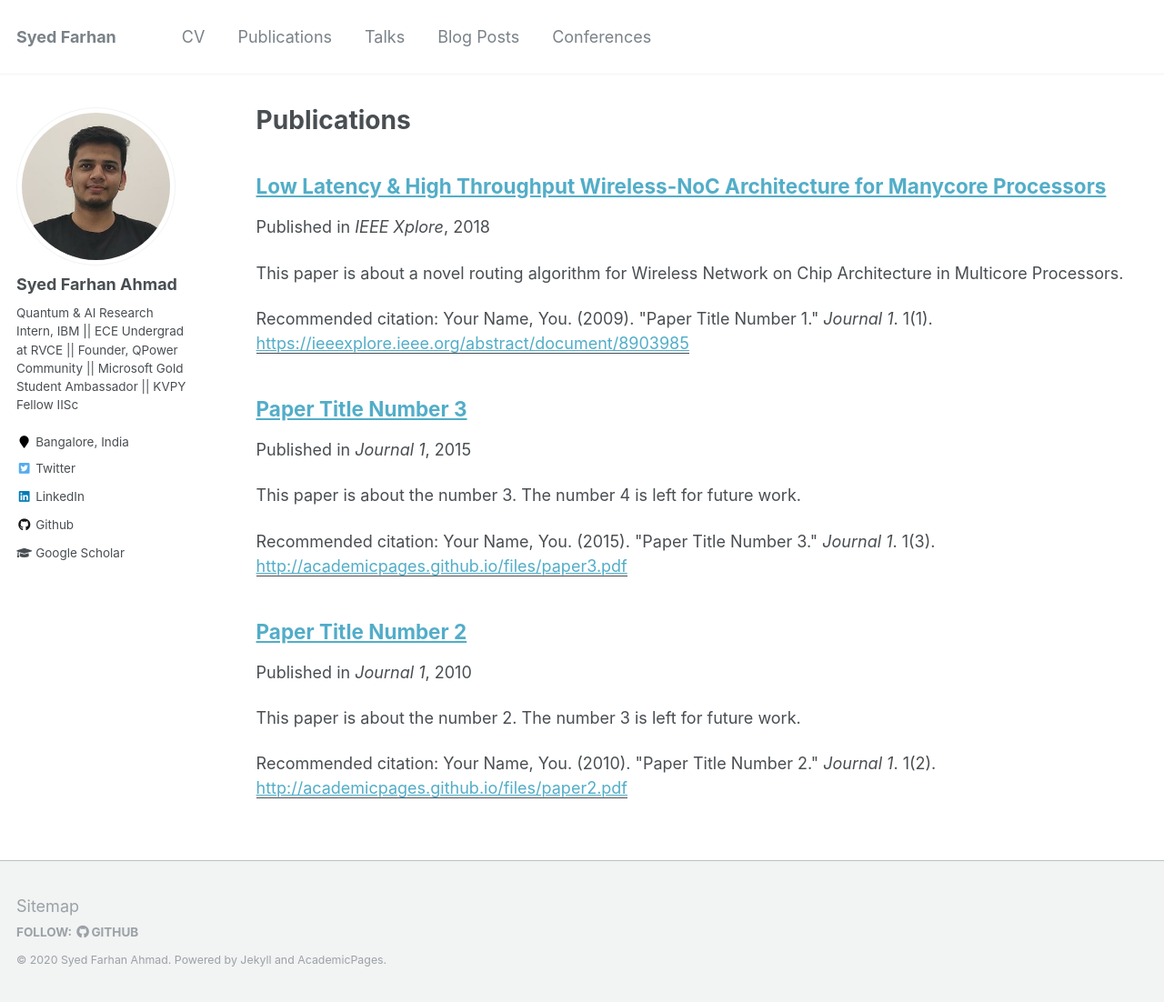
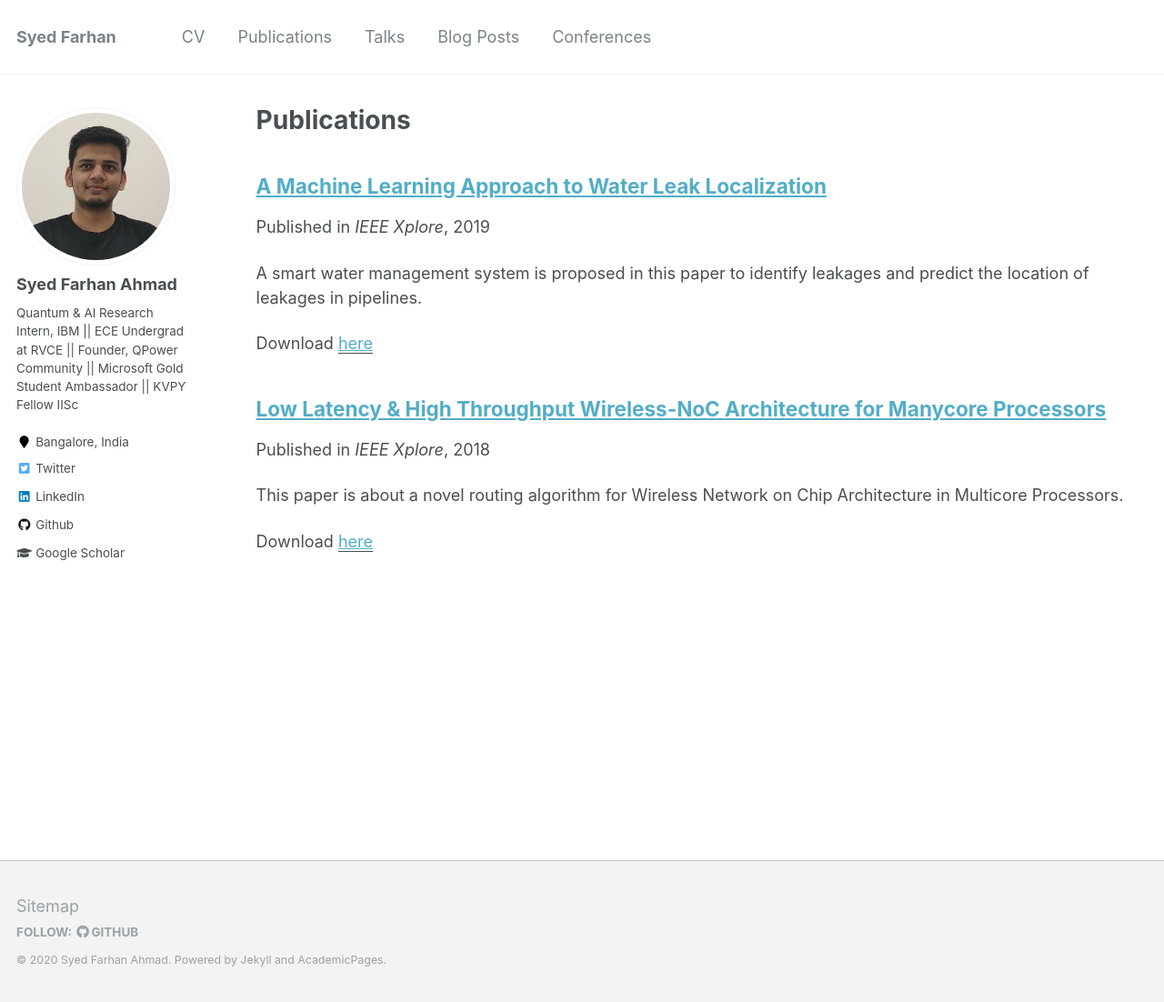
Before and after one commit to born-2learn/born-2learn.github.io, a Jekyll site: the page built from _pages/publications.md, in a window 1280 px wide and 1102 px high. Shown: the whole window at 91% size. Built offline with Jekyll 4.4.1, drawn with Linux system fonts in a browser that asks for light colours.

Commit message:
Added test code

```diff
--- a/_publications/2010-10-01-paper-title-number-2.md
+++ /dev/null
@@ -1,15 +0,0 @@
----
-title: "Paper Title Number 2"
-collection: publications
-permalink: /publication/2010-10-01-paper-title-number-2
-excerpt: 'This paper is about the number 2. The number 3 is left for future work.'
-date: 2010-10-01
-venue: 'Journal 1'
-paperurl: 'http://academicpages.github.io/files/paper2.pdf'
-citation: 'Your Name, You. (2010). &quot;Paper Title Number 2.&quot; <i>Journal 1</i>. 1(2).'
----
-This paper is about the number 2. The number 3 is left for future work.
-
-[Download paper here](http://academicpages.github.io/files/paper2.pdf)
-
-Recommended citation: Your Name, You. (2010). "Paper Title Number 2." <i>Journal 1</i>. 1(2).
--- a/_publications/2015-10-01-paper-title-number-3.md
+++ /dev/null
@@ -1,15 +0,0 @@
----
-title: "Paper Title Number 3"
-collection: publications
-permalink: /publication/2015-10-01-paper-title-number-3
-excerpt: 'This paper is about the number 3. The number 4 is left for future work.'
-date: 2015-10-01
-venue: 'Journal 1'
-paperurl: 'http://academicpages.github.io/files/paper3.pdf'
-citation: 'Your Name, You. (2015). &quot;Paper Title Number 3.&quot; <i>Journal 1</i>. 1(3).'
----
-This paper is about the number 3. The number 4 is left for future work.
-
-[Download paper here](http://academicpages.github.io/files/paper3.pdf)
-
-Recommended citation: Your Name, You. (2015). "Paper Title Number 3." <i>Journal 1</i>. 1(3).
--- a/_publications/2018-12-27-winoc.md
+++ b/_publications/2018-12-27-winoc.md
@@ -6,7 +6,7 @@ excerpt: 'This paper is about a novel routing algorithm for Wireless Network on
 date: 2018-12-27
 venue: 'IEEE Xplore'
 paperurl: 'https://ieeexplore.ieee.org/abstract/document/8903985'
-citation: 'Your Name, You. (2009). &quot;Paper Title Number 1.&quot; <i>Journal 1</i>. 1(1).'
+
 ---
 This paper is about a novel routing algorithm for Wireless Network on Chip Architecture in Multicore Processors.
 
--- /dev/null
+++ b/_publications/2019-12-20-machinelearning-approach-waterleak-localization.md
@@ -0,0 +1,13 @@
+---
+title: "A Machine Learning Approach to Water Leak Localization"
+collection: publications
+permalink: /publication/2019-12-20-machinelearning-approach-waterleak-localization
+excerpt: 'A smart water management system is proposed in this paper to identify leakages and predict the location of leakages in pipelines. '
+date: 2019-12-20
+venue: 'IEEE Xplore'
+paperurl: 'https://ieeexplore.ieee.org/abstract/document/9031010'
+
+---
+A smart water management system is proposed in this paper to identify leakages and predict the location of leakages in pipelines.
+
+[Access paper here](https://ieeexplore.ieee.org/abstract/document/9031010)
```
